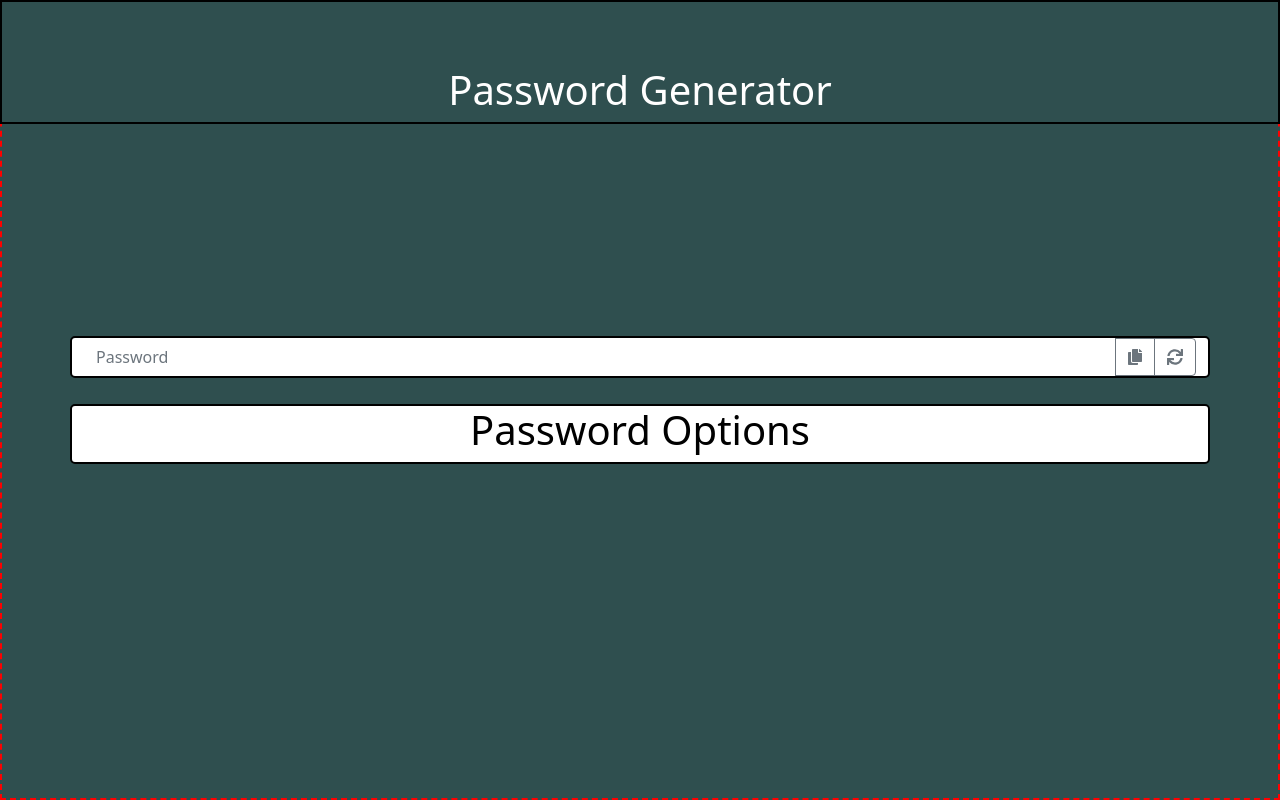
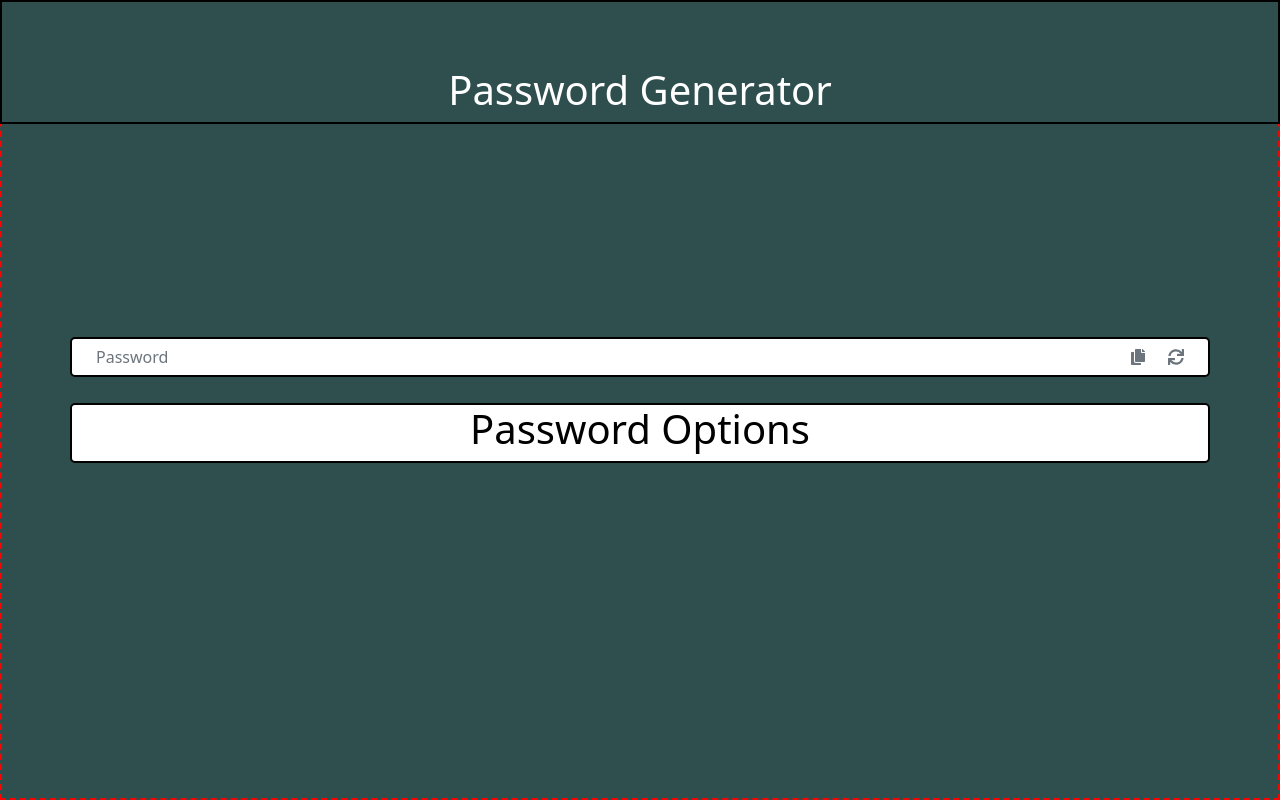
Before and after one commit to MichOchieng/passwordGen, a React (Create React App) app: page / in a window 1280 px wide. Built offline with nearby package versions, Linux system fonts and the light colour scheme.

Commit message:
Removed button borders

```diff
--- a/src/components/passwordPreview.js
+++ b/src/components/passwordPreview.js
@@ -10,10 +10,10 @@ class Preview extends Component{
             <div className = "Preview">
                 <InputGroup>
                     <FormControl id= "noBorder" placeholder = "Password"></FormControl>
-                    <Button variant="outline-secondary" id="button-addon2 noBorder" data-toggle="tooltip" data-placement="right" title="Copy">
+                    <Button variant="outline-secondary" class="btn btn-link" id="noBorder" data-toggle="tooltip" data-placement="right" title="Copy">
                         <FontAwesomeIcon icon={faCopy}/>
                     </Button>
-                    <Button variant="outline-secondary" id="button-addon2 noBorder" data-toggle="tooltip" data-placement="right" title="Refresh">
+                    <Button variant="outline-secondary" class="btn btn-link" id="noBorder" data-toggle="tooltip" data-placement="right" title="Refresh">
                         <FontAwesomeIcon icon={faSync}/>
                     </Button>
                 </InputGroup>
```
